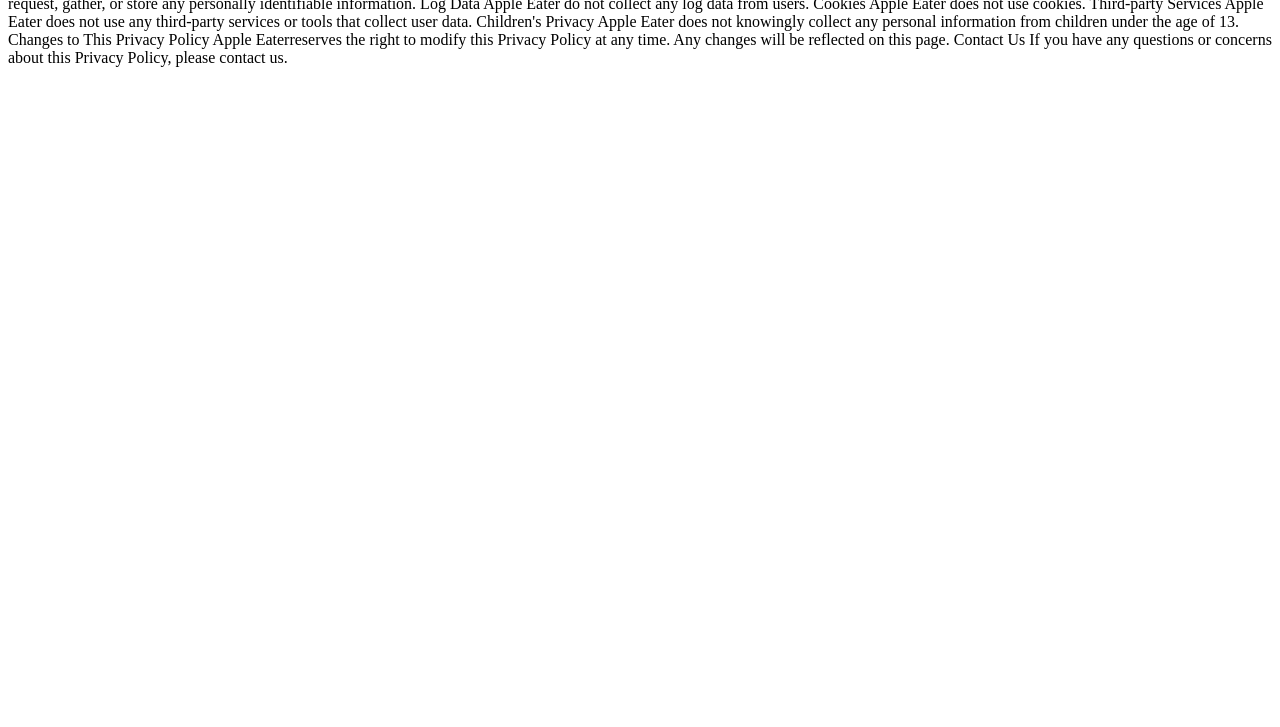
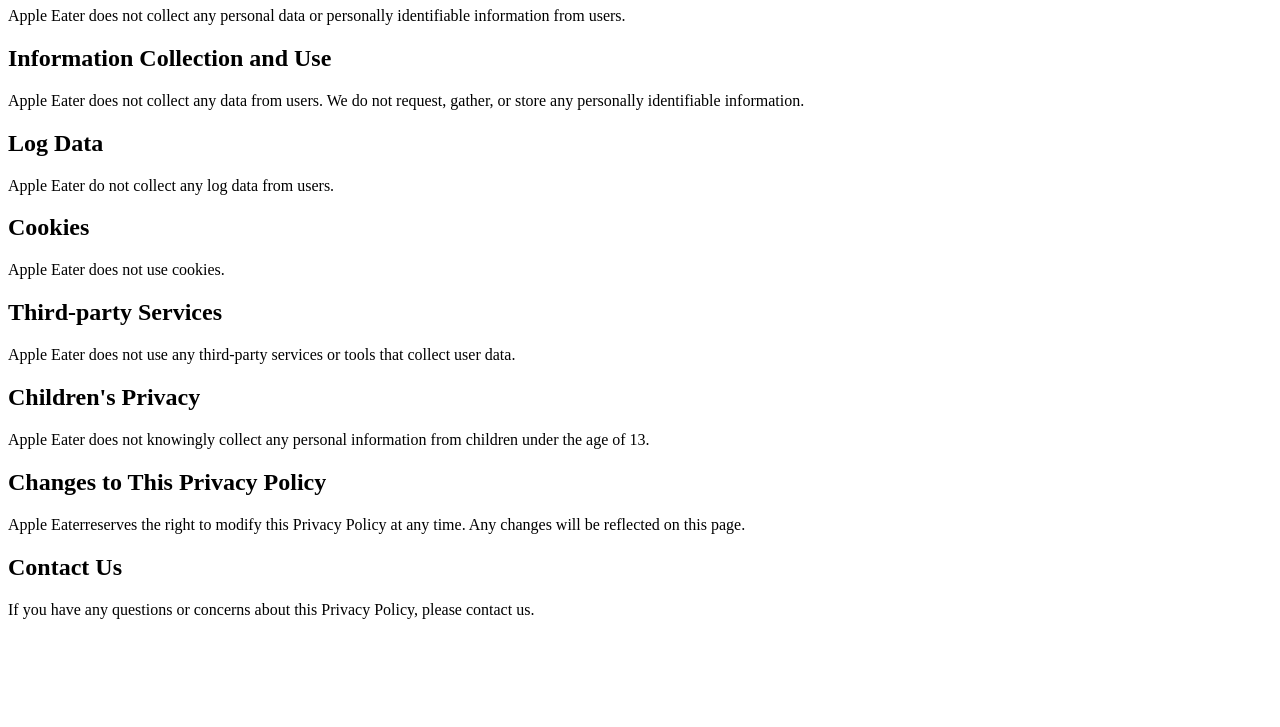
Before and after one commit to bschnedar/special-happiness, a plain HTML site: page index.html in a window 1280 px wide. Shown: the part 73-800 px from the top of the page. Drawn offline with Linux system fonts and the light colour scheme.

Commit message:
Update index.html

```diff
--- a/index.html
+++ b/index.html
@@ -1,36 +1,45 @@
 <!DOCTYPE html>
 <html>
 <p>
-<h>Privacy Policy </h>
+<h1>Privacy Policy </h1>
 <p>
 Apple Eater does not collect any personal data or personally identifiable information from users.
+ </p>
+<h2>
+Information Collection and Use
+</h2>
 
-Information Collection and Use
+ <p>
+   Apple Eater does not collect any data from users. We do not request, gather, or store any personally identifiable information.
+ </p>
 
-Apple Eater does not collect any data from users. We do not request, gather, or store any personally identifiable information.
 
-Log Data
+  <h2>
+    Log Data
+  </h2>
 
 Apple Eater do not collect any log data from users.
 
+ <h2>
 Cookies
+ </h2>
 
-Apple Eater does not use cookies.
+<p>Apple Eater does not use cookies.</p>
 
-Third-party Services
+  <h2>Third-party Services</h2>
 
-Apple Eater does not use any third-party services or tools that collect user data.
+  <p>Apple Eater does not use any third-party services or tools that collect user data.</p>
 
-Children's Privacy
+  <h2>Children's Privacy</h2>
 
-Apple Eater does not knowingly collect any personal information from children under the age of 13.
+<p>Apple Eater does not knowingly collect any personal information from children under the age of 13.</p>
 
-Changes to This Privacy Policy
+  <h2>Changes to This Privacy Policy</h2>
 
-Apple Eaterreserves the right to modify this Privacy Policy at any time. Any changes will be reflected on this page.
+<p>Apple Eaterreserves the right to modify this Privacy Policy at any time. Any changes will be reflected on this page.</p>
 
-Contact Us
+  <h2>Contact Us</h2>
 
-If you have any questions or concerns about this Privacy Policy, please contact us.
+<p>If you have any questions or concerns about this Privacy Policy, please contact us.
 </p>
 </html>
```
